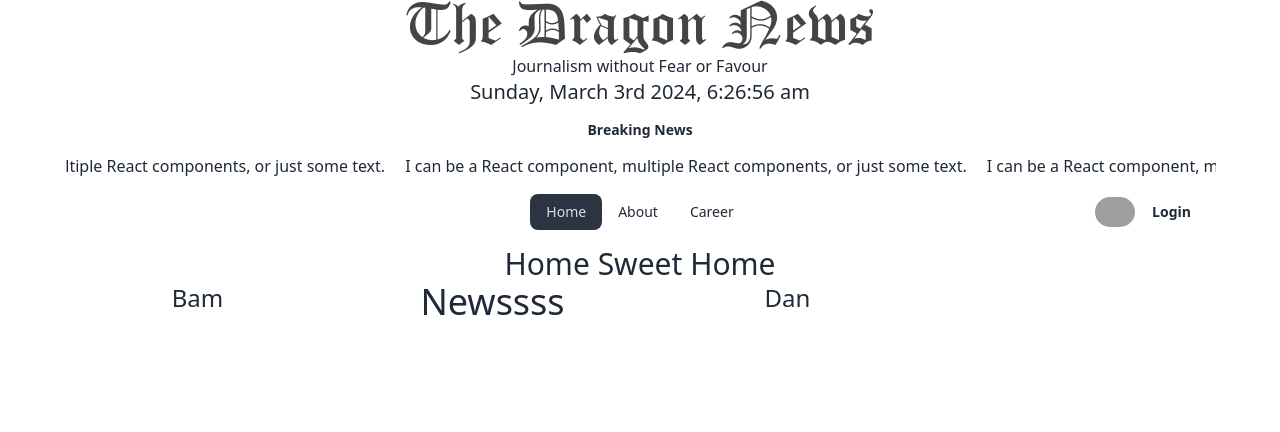
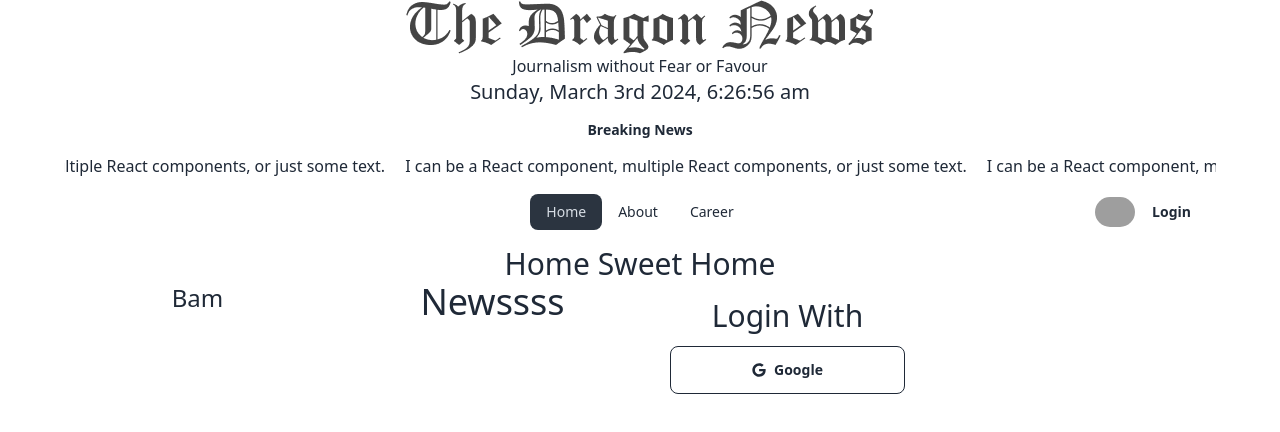
Before and after one commit to GGTuran/web-of-the-dragon, a React (Vite) app: page / in a window 1280 px wide. Shown: the top 432 px of the page. Built offline with nearby package versions, Linux system fonts and the light colour scheme; grey boxes are pictures that could not be loaded.

Commit message:
using icons

```diff
--- a/package.json
+++ b/package.json
@@ -17,6 +17,7 @@
     "react": "^18.2.0",
     "react-dom": "^18.2.0",
     "react-fast-marquee": "^1.6.4",
+    "react-icons": "^5.0.1",
     "react-router-dom": "^6.22.2",
     "sort-by": "^1.2.0"
   },
--- a/src/Pages/Shared/RightsideNav/RightSideNav.jsx
+++ b/src/Pages/Shared/RightsideNav/RightSideNav.jsx
@@ -1,9 +1,15 @@
-
+import { FaGoogle } from "react-icons/fa";
 
 const RightSideNav = () => {
     return (
         <div>
-            <h2 className="text-2xl">Dan</h2>
+            <div className="p-4 space-y-3">
+                <h2 className="text-3xl">Login With</h2>
+                <button className="btn btn-outline w-full">
+                    <FaGoogle></FaGoogle>
+                    Google</button>
+
+            </div>
         </div>
     );
 };
```
Also changed, not shown: 1 other file (tests, documents, lock files or other folders).
